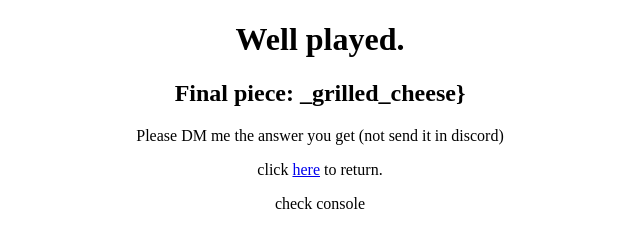
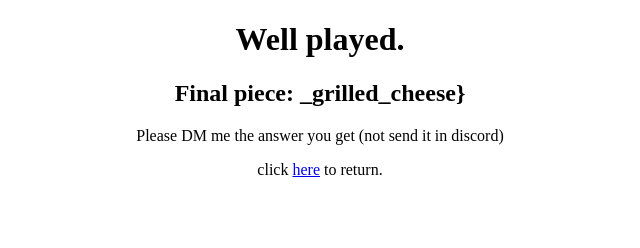
Before and after one commit to OnyxxCat/ctf-2, a plain HTML site: page grilledcheese/finalpart/index.html in a window 1280 px wide. Shown: the whole page, without its empty margins (320-960 px from the left). Drawn offline with Linux system fonts and the light colour scheme; files whose address does not match are found by name.

Commit message:
Clean up HTML structure in index.html
Removed excessive nested div elements and a paragraph.

```diff
--- a/grilledcheese/finalpart/index.html
+++ b/grilledcheese/finalpart/index.html
@@ -12,50 +12,5 @@
     <h2 class="center">Final piece: _grilled_cheese}</h2>
     <p class="center">Please DM me the answer you get (not send it in discord)</p>
     <p class="center">click <a href="https://onyxxcat.github.io/ctf-2/">here</a> to return.</p>
-
-    <div><div><div><div><div><div><div><div><div><div>
-<div><div><div><div><div><div><div><div><div><div>
-<div><div><div><div><div><div><div><div><div><div>
-<div><div><div><div><div><div><div><div><div><div>
-<div><div><div><div><div><div><div><div><div><div>
-<div><div><div><div><div><div><div><div><div><div>
-<div><div><div><div><div><div><div><div><div><div>
-<div><div><div><div><div><div><div><div><div><div>
-<div><div><div><div><div><div><div><div><div><div>
-<div><div><div><div><div><div><div><div><div><div>
-<div><div><div><div><div><div><div><div><div><div>
-<div><div><div><div><div><div><div><div><div><div>
-<div><div><div><div><div><div><div><div><div><div>
-<div><div><div><div><div><div><div><div><div><div>
-<div><div><div><div><div><div><div><div><div><div>
-<div><div><div><div><div><div><div><div><div><div>
-<div><div><div><div><div><div><div><div><div><div>
-<div><div><div><div><div><div><div><div><div><div>
-<div><div><div><div><div><div><div><div><div><div>
-<div><div><div><div><div><div><div><div><div><div>
-
-<p id="down" class="center">check console</p>
-
-</div></div></div></div></div></div></div></div></div></div>
-</div></div></div></div></div></div></div></div></div></div>
-</div></div></div></div></div></div></div></div></div></div>
-</div></div></div></div></div></div></div></div></div></div>
-</div></div></div></div></div></div></div></div></div></div>
-</div></div></div></div></div></div></div></div></div></div>
-</div></div></div></div></div></div></div></div></div></div>
-</div></div></div></div></div></div></div></div></div></div>
-</div></div></div></div></div></div></div></div></div></div>
-</div></div></div></div></div></div></div></div></div></div>
-</div></div></div></div></div></div></div></div></div></div>
-</div></div></div></div></div></div></div></div></div></div>
-</div></div></div></div></div></div></div></div></div></div>
-</div></div></div></div></div></div></div></div></div></div>
-</div></div></div></div></div></div></div></div></div></div>
-</div></div></div></div></div></div></div></div></div></div>
-</div></div></div></div></div></div></div></div></div></div>
-</div></div></div></div></div></div></div></div></div></div>
-</div></div></div></div></div></div></div></div></div></div>
-</div></div></div></div></div></div></div></div></div></div>
-</div></div></div></div></div></div></div></div></div></div>
   </body>
 </html>
```
